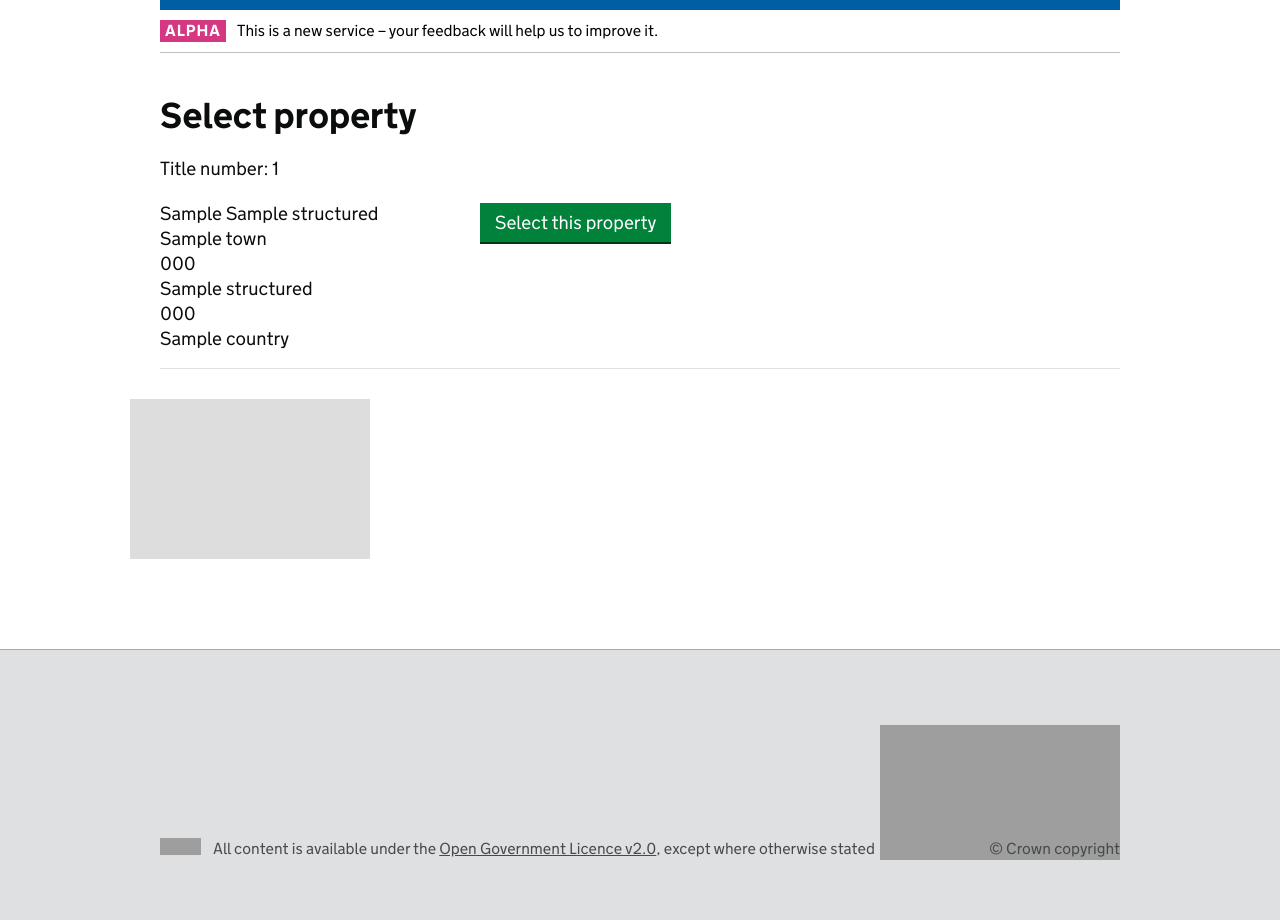
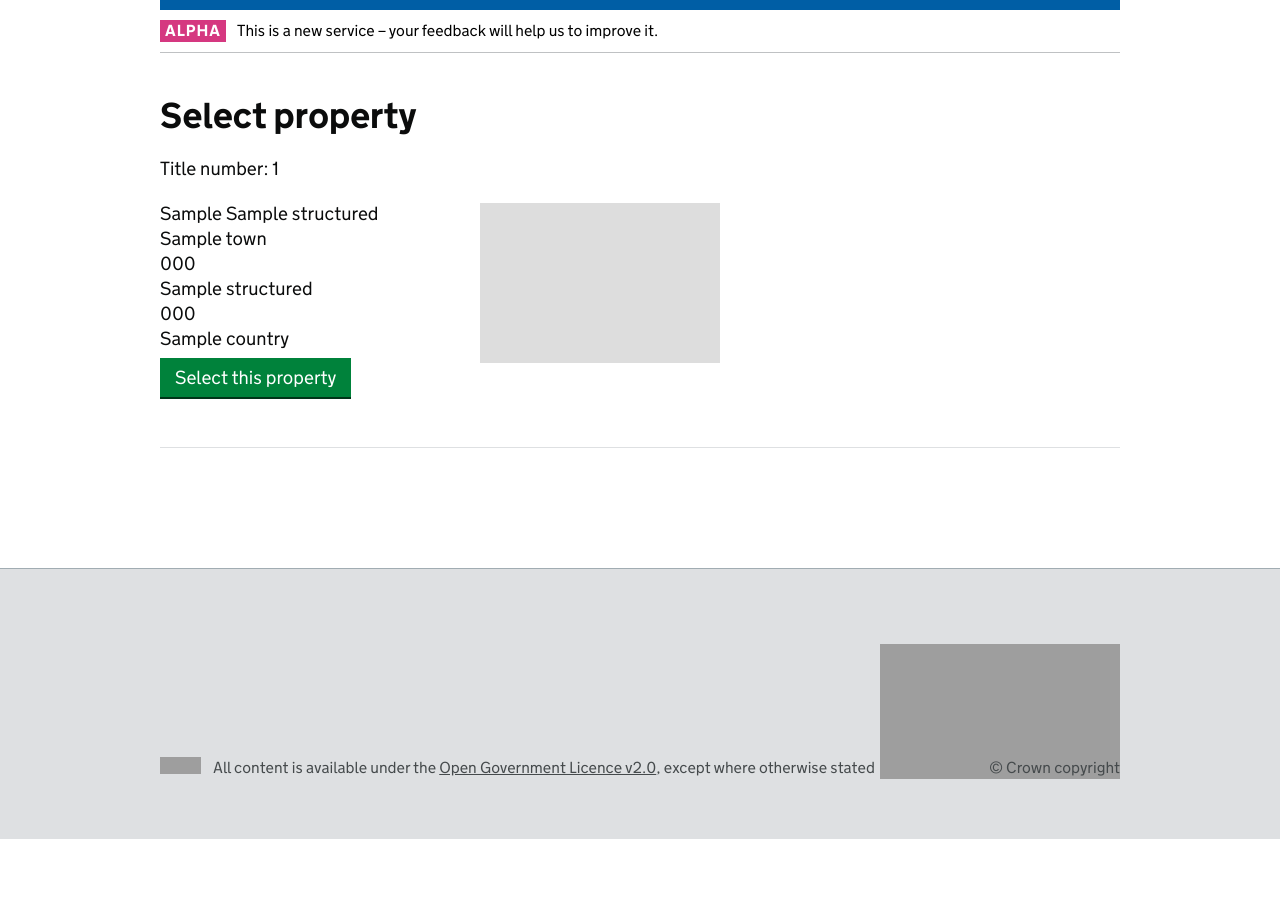
Before and after one commit to LandRegistry/service-frontend, a Flask app: template application/frontend/templates/conveyancer-select-property.html in a window 1280 px wide. Shown: the part 73-993 px from the top of the page. After the commit the page ends 912 px from the top, so only its background shows below. Run offline with Flask 2, Linux system fonts and the light colour scheme; the template is opened without the code that fills it: most values are stand-ins (such as "Sample title", 1, 10 or a date in 2020); a map, chart or similar area stays blank; parts of the project's set-up code (start-up, migrations or seed data) failed here and were passed over; grey boxes are pictures that could not be loaded.

Commit message:
restructure search result items
* cleaned it up a little but needs more work to be brought inline with latest prototypes

```diff
--- a/application/frontend/templates/conveyancer-select-property.html
+++ b/application/frontend/templates/conveyancer-select-property.html
@@ -19,10 +19,10 @@
 
                       <p>Title number: {{ title.title_number }}</p>
 
-                          {% if address.structured %}
-
                       <div class="grid grid-1-3">
                         <div itemscope itemtype="http://schema.org/PostalAddress">
+
+                          {% if address.structured %}
                             <span itemprop="streetAddress">
                                 {{ address.structured.house_no }} {{ address.structured.street_name }}<br>
                             </span>
@@ -41,18 +41,15 @@
                             {% if address.structured.country %}
                                 <span itemprop="addressCountry">{{ address.structured.country }}</span>
                             {% endif %}
-                                </div>
-                            </div>
 
                           {% else %}
 
-                            <div class="grid grid-1-3">
                             {% for item in address.string.get_fields()  %}
                                 {{ item }}<br>
                             {% endfor %}
-                            </div>
 
                           {% endif %}
+                        </div>
 
                         <form class="form" action="/relationship/conveyancer/task" method="POST">
                             <input type="hidden" name="title_no" value="{{ title.title_number }}">
@@ -61,9 +58,9 @@
                                 <input type="submit" class="button" value="Select this property">
                             </p>
                         </form>
+                      </div>
 
-                        </div>
-                        <div class="grid grid-1-4">
+                      <div class="grid grid-1-3">
                           <div id="map" class="title-plan" style="width:240px; height:160px;">
                           </div>
                       </div>
```
Lines whose indentation alone changed are shown as unchanged.
